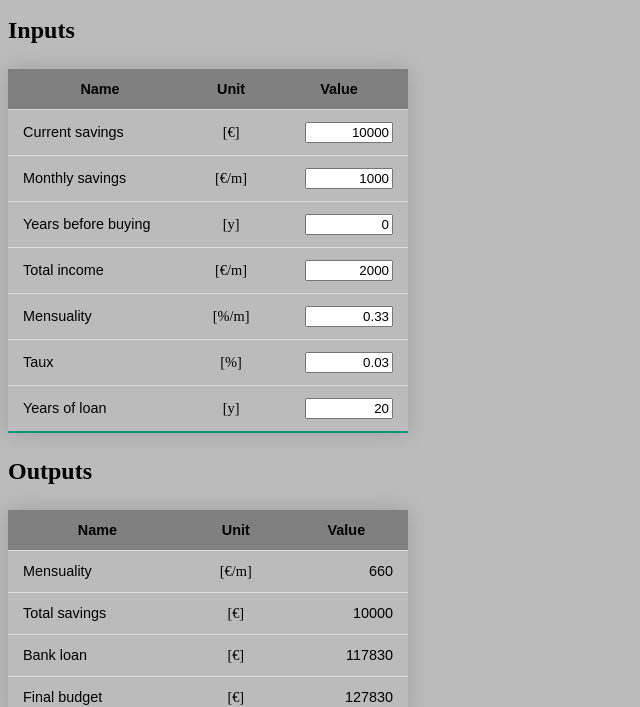
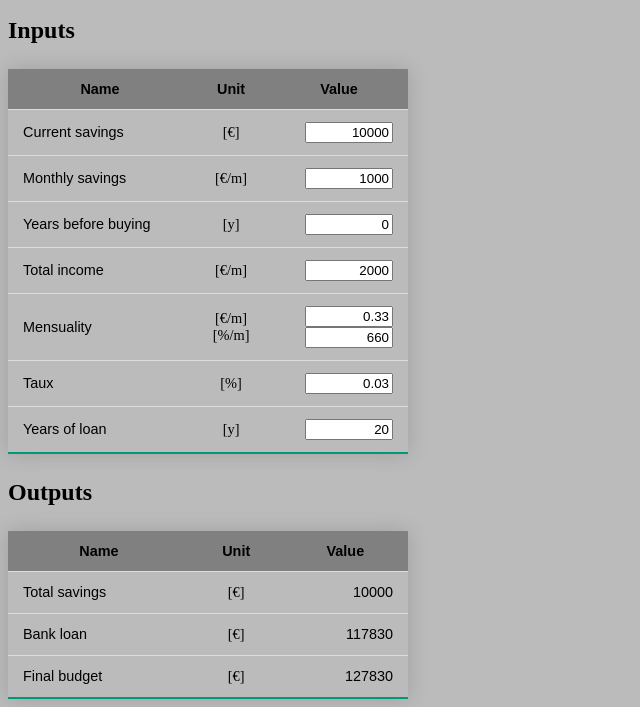
Before and after one commit to simonbenoitjacquet/htmlLoanSimulation, a plain HTML site: page index.html in a window 1280 px wide. Shown: the part 101-808 px from the top of the page, without its empty margins (0-640 px from the left). Drawn offline with Linux system fonts and the light colour scheme.

Commit message:
Better mensuality input

```diff
--- a/index.html
+++ b/index.html
@@ -9,6 +9,13 @@
       body {background-color: #bbbbbb;}
       p {color: #333333;}
       img { border: 3px solid black; object-fit: contain; }
+      .multiline { white-space: pre-wrap; }
+      input {
+        width: 6em;
+        text-align: right;
+        direction: rtl;
+      }
+      br { line-height: 150%; }
 
       /* Table style */
       .styled-table {
@@ -45,13 +52,6 @@
       .styled-table tbody tr:last-of-type {
           border-bottom: 2px solid #009879;
       }
-
-      input {
-        width: 6em;
-        text-align: right;
-        direction: rtl;
-      }
-
     </style>
     <script>
       function range(start, end, step = 1) {
@@ -62,50 +62,47 @@
           return ans;
       }
 
-      var yearsOfLoanCache = -1;
-      var tauxCache = -1;
-      var GCache = -1;
-
-      function calculate_g(t, Y) {
-        const array1toY = range(1, Y+1) // 1, 2, ..., Y
+      var G = 0;
+      function compute_G(t, Y) {
+        const array1toY = range(1, Y+1); // 1, 2, ..., Y
 
         const a1 = t / ((1+t)**Y -1);
         const all_a = array1toY.map(i => a1 * (1+t)**(i-1));
 
-        const t0 = Y*t
-        const ta = array1toY.map(i => (Y-i) * all_a[i-1] * t)
+        const t0 = Y*t;
+        const ta = array1toY.map(i => (Y-i) * all_a[i-1] * t);
 
-        const G = t0 - ta.reduce((a, b) => a + b)
-        return G
-      }
-
-      function calculate_g_withCache(t, Y) {
-        if (Y===yearsOfLoanCache && t===tauxCache) {
-          return GCache;
-        }
-        yearsOfLoanCache = Y;
-        tauxCache = t;
-        GCache = calculate_g(t, Y);
-        return GCache;
+        G = t0 - ta.reduce((a, b) => a + b);
+        return G;
       }
 
       function getNumber(name) {
         return Number(document.getElementById(name).value);
       }
-      function setNumber(name, value) {
+      function setInt(name, value) {
         return document.getElementById(name).innerHTML = Math.round(value);
       }
-      function calculate() {
+      function calculate(changingField = 'all') {
         const currentSavings    = getNumber("currentSavings");
         const monthlySavings    = getNumber("monthlySavings");
         const yearsBeforeBuying = getNumber("yearsBeforeBuying");
         const totalIncome       = getNumber("totalIncome");
-        const mensuality        = getNumber("mensuality");
+        if (changingField === 'mensualityEuro') {
+          var mensualityEuro = getNumber("mensualityEuro");
+          var mensualityPerc = mensualityEuro / totalIncome;
+          document.getElementById("mensualityPerc").value = mensualityPerc;
+        } else {
+          var mensualityPerc = getNumber("mensualityPerc");
+          var mensualityEuro = mensualityPerc*totalIncome;
+          document.getElementById("mensualityEuro").value = mensualityEuro;
+        }
         const taux              = getNumber("taux");
         const yearsOfLoan       = getNumber("yearsOfLoan");
 
-        const G = calculate_g_withCache(taux, yearsOfLoan);
-        const payToBank = totalIncome * mensuality * 12 * yearsOfLoan;
+        if (['taux', 'yearsOfLoan', 'all'].includes(changingField)) {
+          compute_G(taux, yearsOfLoan)
+        }
+        const payToBank = mensualityEuro * 12 * yearsOfLoan;
 
         const budgetInitial = currentSavings + monthlySavings * 12 * yearsBeforeBuying;
         const budgetGotten = payToBank / (1+G);
@@ -113,14 +110,13 @@
 
         const bankInterests = budgetGotten * G
 
-        setNumber("mensualityEuro", mensuality*totalIncome);
-        setNumber("totalSavings", budgetInitial);
-        setNumber("bankLoan", budgetGotten);
-        setNumber("finalBudget", budgetFinal);
+        setInt("totalSavings", budgetInitial);
+        setInt("bankLoan", budgetGotten);
+        setInt("finalBudget", budgetFinal);
       }
 
       window.onload = function() {
-        calculate();
+        calculate('all');
       }
     </script>
   </head>
@@ -139,37 +135,40 @@
       <tr>
         <td>Current savings</td>
         <td>[&#8364;]</td>
-        <td> <input id="currentSavings" type="number" value="10000" step="1000" min="0" onchange="calculate()" /> </td>
+        <td> <input id="currentSavings" type="number" value="10000" step="1000" min="0" onchange="calculate(changingField='currentSavings')" /> </td>
       </tr>
       <tr class="active-row">
         <td>Monthly savings</td>
         <td>[&#8364;/m]</td>
-        <td> <input id="monthlySavings" type="number" value="1000" step="50" min="0" onchange="calculate()" /> </td>
+        <td> <input id="monthlySavings" type="number" value="1000" step="50" min="0" onchange="calculate(changingField='monthlySavings')" /> </td>
       </tr>
       <tr>
         <td>Years before buying</td>
         <td>[y]</td>
-        <td> <input id="yearsBeforeBuying" type="number" value="0" step="1" min="0" max="99" onchange="calculate()" /> </td>
+        <td> <input id="yearsBeforeBuying" type="number" value="0" step="1" min="0" max="99" onchange="calculate(changingField='yearsBeforeBuying')" /> </td>
       </tr>
       <tr>
         <td>Total income</td>
         <td>[&#8364;/m]</td>
-        <td> <input id="totalIncome" type="number" value="2000" step="100" min="0" onchange="calculate()" /> </td>
+        <td> <input id="totalIncome" type="number" value="2000" step="100" min="0" onchange="calculate(changingField='totalIncome')" /> </td>
       </tr>
       <tr>
         <td>Mensuality</td>
-        <td>[%/m]</td>
-        <td> <input id="mensuality" type="number" value="0.33" step="0.01" min="0" max="1" onchange="calculate()" /> </td>
+        <td>[&#8364;/m] <br> [%/m]</td>
+        <td>
+          <input id="mensualityPerc" type="number" value="0.33" step="0.01" min="0" max="1" onchange="calculate(changingField='mensualityPerc')" /> <br>
+          <input id="mensualityEuro" type="number" step="50" onchange="calculate(changingField='mensualityEuro')" /> <br>
+        </td>
       </tr>
       <tr>
         <td>Taux</td>
         <td>[%]</td>
-        <td> <input id="taux" type="number" value="0.03" step="0.001" min="0" max="1" onchange="calculate()" /> </td>
+        <td> <input id="taux" type="number" value="0.03" step="0.001" min="0" max="1" onchange="calculate(changingField='taux')" /> </td>
       </tr>
       <tr>
         <td>Years of loan</td>
         <td>[y]</td>
-        <td> <input id="yearsOfLoan" type="number" value="20" step="1" min="0" max="40" onchange="calculate()" /> </td>
+        <td> <input id="yearsOfLoan" type="number" value="20" step="1" min="0" max="40" onchange="calculate(changingField='yearsOfLoan')" /> </td>
       </tr>
     </table>
 
@@ -179,11 +178,6 @@
         <th>Name</th>
         <th>Unit</th>
         <th>Value</th>
-      </tr>
-      <tr>
-        <td>Mensuality</td>
-        <td>[&#8364;/m]</td>
-        <td id="mensualityEuro"></td>
       </tr>
       <tr>
         <td>Total savings</td>
```
